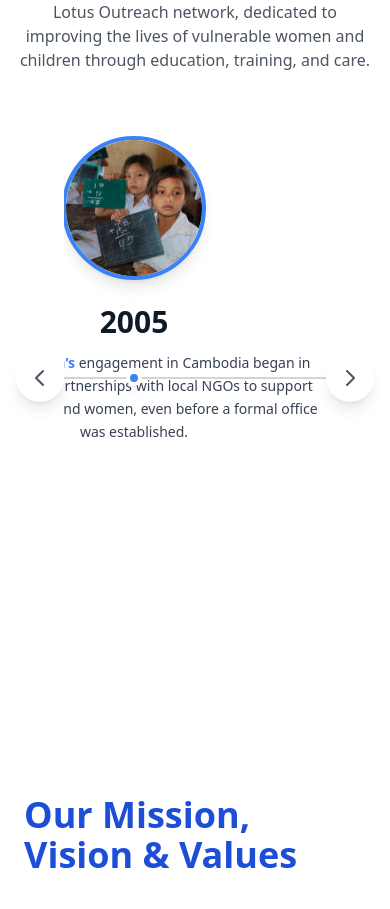
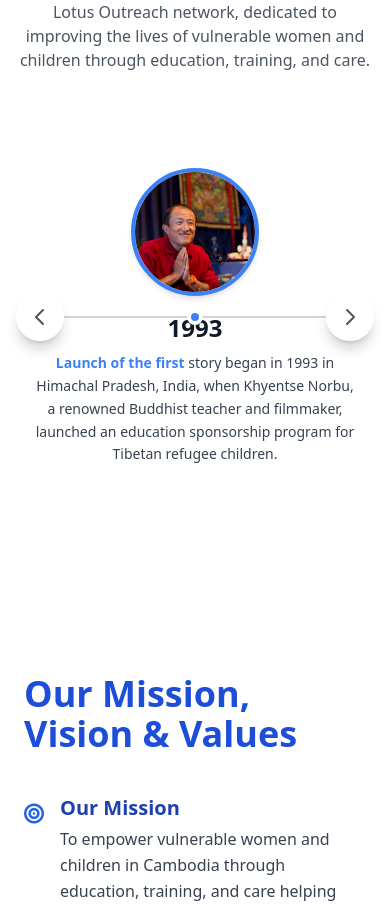
Before and after one commit to radytrainer/lotusoutreach-cambodia, a Vue app: page /about in a window 390 px wide. Shown: the part 2081-2990 px from the top of the page. Built offline with nearby package versions, Linux system fonts and the light colour scheme.

Commit message:
feat/(about): Add responsive for the mobile phone at about page [LOC-96]

```diff
--- a/src/components/about/HistorySection.vue
+++ b/src/components/about/HistorySection.vue
@@ -54,20 +54,23 @@
                     </svg>
                 </button>
 
-                <div ref="timelineContainer" class="overflow-x-hidden mx-12 snap-x snap-mandatory">
+                <!-- Desktop Timeline (horizontal scroll, visible on sm and up) -->
+                <div ref="timelineContainer"
+                     class="hidden sm:block overflow-x-hidden mx-12 snap-x snap-mandatory">
                     <div class="flex items-center justify-between min-w-max px-8">
                         <div class="absolute top-1/2 left-0 right-0 h-0.5 bg-gray-300 transform -translate-y-1/2"></div>
 
                         <div v-for="(event, index) in timelineEvents" :key="index"
-                            class="relative flex flex-col items-center mx-8 min-w-[320px] snap-center">
+                             class="relative flex flex-col items-center mx-8 min-w-[320px] snap-center">
                             <div
-                                class="absolute top-1/2 left-1/2 transform -translate-x-1/2 -translate-y-1/2 w-4 h-4 bg-blue-500 rounded-full border-4 border-white shadow-lg z-10">
+                                class="absolute top-1/2 left-1/2 transform -translate-x-1/2 -translate-y-1/2
+                                       w-4 h-4 bg-blue-500 rounded-full border-4 border-white shadow-lg z-10">
                             </div>
 
                             <div class="flex flex-col items-center" :class="index % 2 === 0 ? 'mb-32' : 'mt-32'">
                                 <div
-                                    class="w-36 sm:w-44 md:w-48 h-36 sm:h-44 md:h-48 rounded-full overflow-hidden border-4 border-blue-500 mb-6 shadow-lg">
-
+                                    class="w-36 sm:w-44 md:w-48 h-36 sm:h-44 md:h-48 rounded-full overflow-hidden
+                                           border-4 border-blue-500 mb-6 shadow-lg">
                                     <img :src="event.image" :alt="event.title" class="w-full h-full object-cover" />
                                 </div>
                                 <div class="text-3xl font-bold text-gray-900 mb-3">{{ event.year }}</div>
@@ -79,10 +82,51 @@
                                         {{ event.description }}
                                     </p>
                                 </div>
-
                             </div>
                         </div>
                     </div>
+                </div>
+
+                <!-- Mobile Timeline (horizontal scroll, one event per screen, visible on small screens only) -->
+                <div class="block sm:hidden relative px-4 py-8">
+                    <!-- Scrollable Timeline Container -->
+                    <div ref="mobileTimeline"
+                         class="flex overflow-x-auto snap-x snap-mandatory scroll-smooth w-full no-scrollbar">
+                        <div class="absolute top-1/2 left-0 right-0 h-0.5 bg-gray-300 transform -translate-y-1/2"></div>
+                        <div v-for="(event, index) in timelineEvents" :key="'mobile-' + index"
+                             class="relative flex flex-col items-center w-[calc(100vw-4rem)] shrink-0 snap-center mx-8">
+                            <div
+                                class="absolute top-1/2 left-1/2 transform -translate-x-1/2 -translate-y-1/2
+                                       w-4 h-4 bg-blue-500 rounded-full border-4 border-white shadow-md z-10">
+                            </div>
+                            <div class="flex flex-col items-center">
+                                <div
+                                    class="w-32 h-32 rounded-full overflow-hidden border-4 border-blue-500 mb-4 shadow-md">
+                                    <img :src="event.image" :alt="event.title" class="w-full h-full object-cover" />
+                                </div>
+                                <div class="text-2xl font-bold text-gray-900 mb-2">{{ event.year }}</div>
+                                <p class="text-gray-700 leading-relaxed text-sm max-w-xs text-center">
+                                    <span v-if="event.highlight" class="text-blue-500 font-semibold">
+                                        {{ event.highlight }}
+                                    </span>
+                                    {{ event.description }}
+                                </p>
+                            </div>
+                        </div>
+                    </div>
+                    <!-- Mobile Navigation Buttons -->
+                    <button @click="scrollMobile('left')"
+                            class="absolute left-0 top-1/2 transform -translate-y-1/2 z-20 bg-white shadow-lg rounded-full p-3 hover:bg-gray-50 transition-colors">
+                        <svg class="w-6 h-6 text-gray-600" fill="none" stroke="currentColor" viewBox="0 0 24 24">
+                            <path stroke-linecap="round" stroke-linejoin="round" stroke-width="2" d="M15 19l-7-7 7-7" />
+                        </svg>
+                    </button>
+                    <button @click="scrollMobile('right')"
+                            class="absolute right-0 top-1/2 transform -translate-y-1/2 z-20 bg-white shadow-lg rounded-full p-3 hover:bg-gray-50 transition-colors">
+                        <svg class="w-6 h-6 text-gray-600" fill="none" stroke="currentColor" viewBox="0 0 24 24">
+                            <path stroke-linecap="round" stroke-linejoin="round" stroke-width="2" d="M9 5l7 7-7 7" />
+                        </svg>
+                    </button>
                 </div>
             </div>
         </div>
@@ -106,7 +150,10 @@ const props = defineProps({
     }
 })
 
+const mobileTimeline = ref(null)
 const timelineContainer = ref(null)
+const currentIndex = ref(0)
+
 const timelineEvents = ref([
     {
         year: '1993',
@@ -148,10 +195,26 @@ const timelineEvents = ref([
         title: 'Official Registration',
         highlight: 'For the first time, ',
         description: 'LOCAM officially registered with the Ministry of Interior on January 21, establishing permanent presence in Cambodia.',
-        image: '/image/About/History.jpg'
+        image: '/image/About/2008.png'
     }
 ])
 
+const scrollMobile = (direction) => {
+    if (mobileTimeline.value) {
+        const container = mobileTimeline.value
+        const eventWidth = container.querySelector('div').offsetWidth + 64 // Include mx-8 (4rem = 64px)
+        const maxIndex = timelineEvents.value.length - 1
+
+        currentIndex.value += direction === 'left' ? -1 : 1
+        if (currentIndex.value < 0) currentIndex.value = 0
+        if (currentIndex.value > maxIndex) currentIndex.value = maxIndex
+
+        container.scrollTo({
+            left: currentIndex.value * eventWidth,
+            behavior: 'smooth'
+        })
+    }
+}
 
 const scrollTimeline = (direction) => {
     if (timelineContainer.value) {
@@ -191,4 +254,13 @@ onMounted(() => {
 .snap-center {
     scroll-snap-align: center;
 }
+
+.no-scrollbar::-webkit-scrollbar {
+    display: none;
+}
+
+.no-scrollbar {
+    -ms-overflow-style: none;  /* IE and Edge */
+    scrollbar-width: none;  /* Firefox */
+}
 </style>
```
Also changed, not shown: 1 other file (tests, documents, lock files or other folders).
